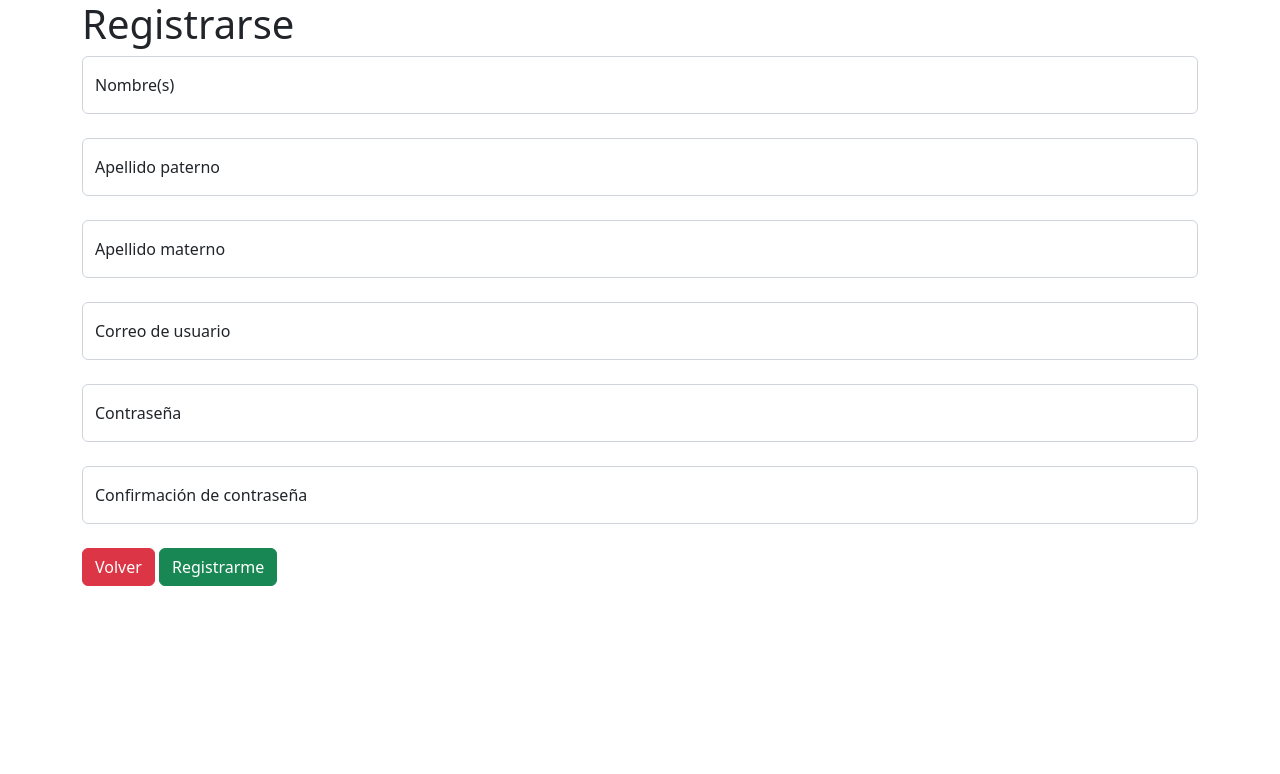
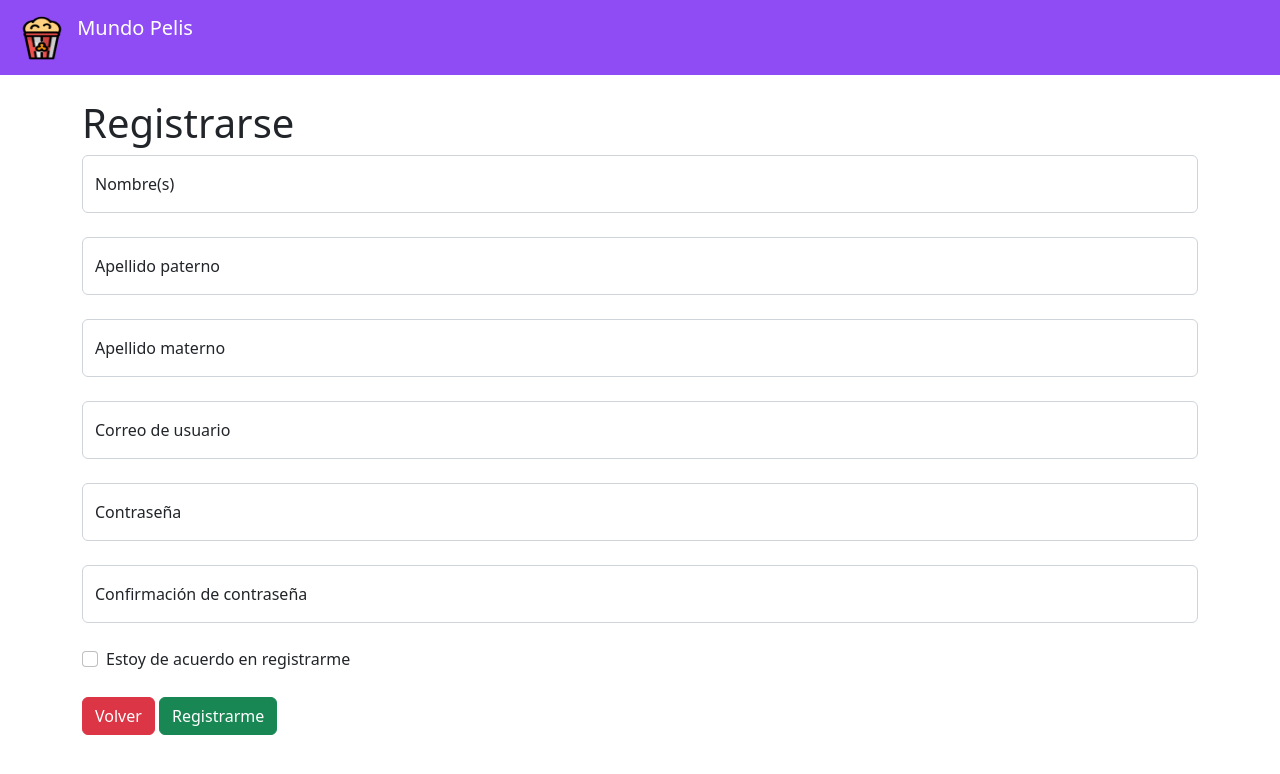
Before and after one commit to MAGR148/crud, a CodeIgniter 4 app: the page made by app/Views/formRegistro.php in a window 1280 px wide. Shown: the top 774 px of the page. Run offline with PHP 8.4 and a stand-in for CodeIgniter, Linux system fonts and the light colour scheme; the template is opened without the code that fills it, so the values that code supplies are empty; some libraries are stand-ins or nearby versions.

Commit message:
Dando estilos al formulario de registro

```diff
--- a/app/Views/formRegistro.php
+++ b/app/Views/formRegistro.php
@@ -7,6 +7,13 @@
     <link href="https://cdn.jsdelivr.net/npm/bootstrap@5.2.0-beta1/dist/css/bootstrap.min.css" rel="stylesheet" integrity="sha384-0evHe/X+R7YkIZDRvuzKMRqM+OrBnVFBL6DOitfPri4tjfHxaWutUpFmBp4vmVor" crossorigin="anonymous">
   </head>
   <body>
+    <nav class="navbar navbar-expand-lg" style="background-color: #8F4CF5 ;">
+      <div class="container-fluid">
+        <a class="navbar-brand" href="<?php echo base_url().'/inicio'?>" style="color:white;">
+          <img src="<?php echo base_url('/images/palomitas.png')?>" alt="" width="60" height="48" class="d-inline-block align-text-top"> Mundo Pelis
+        </a>
+      </div>
+    </nav><br>
     <div class="container">
         <div class="row">
             <div class="col-sm-12">
@@ -14,31 +21,42 @@
                 <form action="<?php echo base_url('/registrar') ?>" method="POST">
                 <input type="hidden" name="type" value="admin">
                   <div class="form-floating">
-                    <input type="text" name="nombre" placeholder="Nombre(s)" id="nombre" class="form-control">
+                    <input type="text" name="nombre" placeholder="Nombre(s)" id="nombre" class="form-control" required>
                     <label for="nombre">Nombre(s)</label>
                   </div><br>
                   <div class="form-floating">
-                    <input type="text" name="a_paterno" placeholder="Apellido paterno" id="a_paterno" class="form-control">
+                    <input type="text" name="a_paterno" placeholder="Apellido paterno" id="a_paterno" class="form-control" required>
                     <label for="a_paterno">Apellido paterno</label>
                   </div><br>
                   <div class="form-floating">
-                    <input type="text" name="a_materno" placeholder="Apellido materno" id="a_materno" class="form-control">
+                    <input type="text" name="a_materno" placeholder="Apellido materno" id="a_materno" class="form-control" required>
                     <label for="a_materno">Apellido materno</label>
                   </div><br>
                   <div class="form-floating">
-                    <input type="email" name="usuario" placeholder="Nombre de usuario" id="usuario" class="form-control">
+                    <input type="email" name="usuario" placeholder="Nombre de usuario" id="usuario" class="form-control" required>
                     <label for="usuario">Correo de usuario</label>
                   </div><br>
                   <div class="form-floating">
-                    <input type="password" name="password" placeholder="Contraseña" id="password" class="form-control">
+                    <input type="password" name="password" placeholder="Contraseña" id="password" class="form-control" required>
                     <label for="password">Contraseña</label>
                   </div><br>
                   <div class="form-floating">
-                    <input type="password" name="password1" placeholder="Confirmación de Contraseña" id="password1" class="form-control">
+                    <input type="password" name="password1" placeholder="Confirmación de Contraseña" id="password1" class="form-control" required>
                     <label for="password1">Confirmación de contraseña</label>
                   </div><br>
-                    <a href="<?php echo base_url().'/' ?>" class="btn btn-danger">Volver</a>
-                    <button class="btn btn-success">Registrarme</button>
+                  <div class="col-12">
+                    <div class="form-check">
+                      <input class="form-check-input" type="checkbox" value="" id="invalidCheck" required>
+                      <label class="form-check-label" for="invalidCheck">
+                        Estoy de acuerdo en registrarme
+                      </label>
+                      <div class="invalid-feedback">
+                        Debes estar de acuerdo antes de registrarte.
+                      </div>
+                    </div>
+                  </div><br>
+                  <a href="<?php echo base_url().'/' ?>" class="btn btn-danger ">Volver</a>
+                  <button class="btn btn-success " >Registrarme</button>
                 </form>
             </div>
             <div class="col-sm-4"></div>
```
